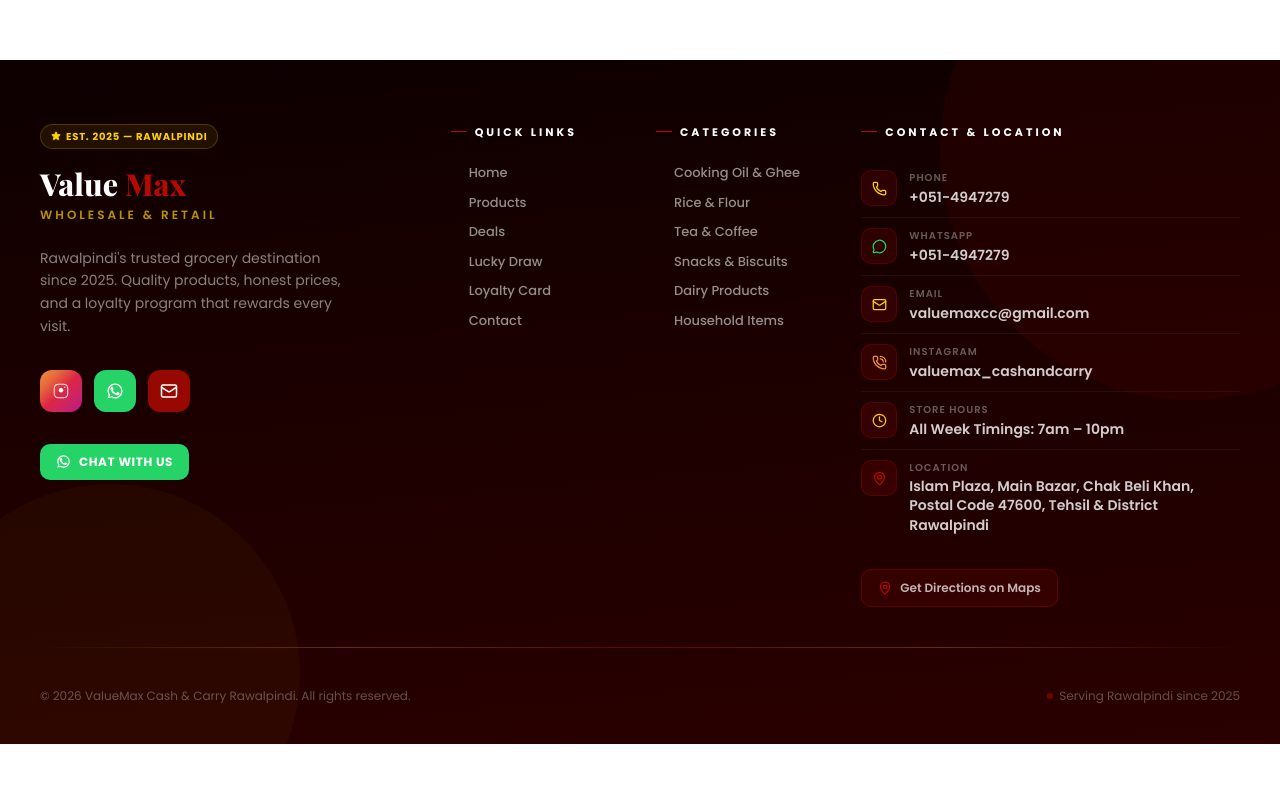
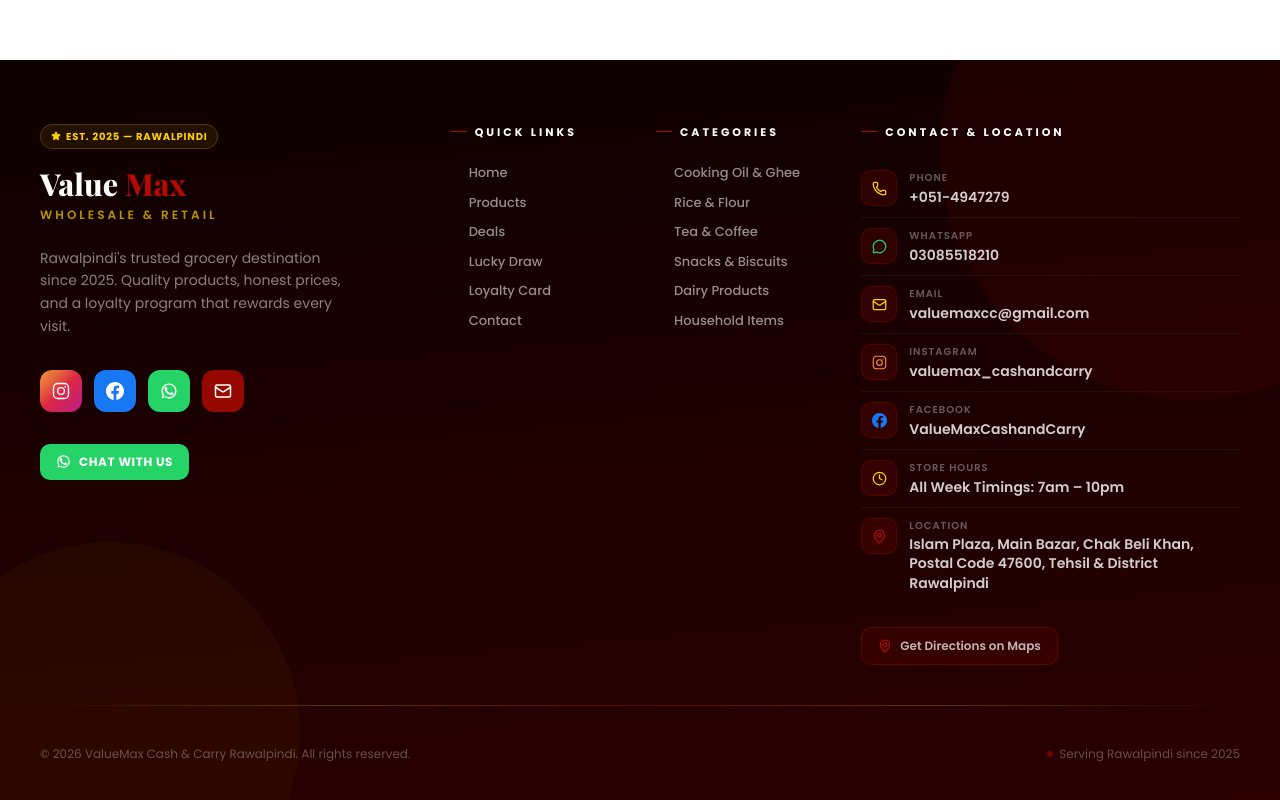
Before and after one commit to Valuemax-Carry/value-max, a Next.js app: page / in a window 1280 px wide. Shown: the part 6645-7445 px from the top of the page. Before the commit the page ends 7389 px from the top, so only its background shows below. Built offline with nearby package versions, Linux system fonts and the light colour scheme.

Commit message:
adding facebook id link

```diff
--- a/components/app-shell/Footer.js
+++ b/components/app-shell/Footer.js
@@ -2,11 +2,12 @@
 
 import React from 'react'
 import Link from 'next/link'
-import { Phone, Mail, MapPin, MessageCircle, Clock, ChevronRight, Star, PhoneCall } from 'lucide-react'
+import { Phone, Mail, MapPin, MessageCircle, Clock, ChevronRight, Star } from 'lucide-react'
 
 const WHATSAPP_NUMBER = "03085518210"
 const EMAIL = "valuemaxcc@gmail.com"
 const INSTAGRAM = "https://instagram.com/valuemax_cashandcarry"
+const FACEBOOK = "https://www.facebook.com/ValueMaxCashandCarry?mibextid=wwXIfr&mibextid=wwXIfr"
 const MAPS_LINK = "https://maps.app.goo.gl/2FuBRsf7LCJKKZ1C8"
 const LOCATION = "Islam Plaza, Main Bazar, Chak Beli Khan, Postal Code 47600, Tehsil & District Rawalpindi"
 const PHONE = "+051-4947279"
@@ -230,9 +231,21 @@ export default function Footer() {
                   aria-label="Instagram"
                 >
                   <svg width="18" height="18" viewBox="0 0 24 24" fill="none" xmlns="http://www.w3.org/2000/svg">
-                    <rect x="3" y="3" width="18" height="18" rx="5" stroke="white" strokeWidth="1.2" />
-                    <circle cx="12" cy="11" r="3" fill="white" />
-                    <circle cx="17" cy="7" r="0.9" fill="white" />
+                    <rect x="2" y="2" width="20" height="20" rx="5.5" stroke="white" strokeWidth="1.8" fill="none"/>
+                    <circle cx="12" cy="12" r="4.5" stroke="white" strokeWidth="1.8" fill="none"/>
+                    <circle cx="17.5" cy="6.5" r="1.1" fill="white"/>
+                  </svg>
+                </a>
+                <a
+                  href={FACEBOOK}
+                  target="_blank"
+                  rel="noopener noreferrer"
+                  className="ft-social-btn"
+                  style={{background:'#1877F2'}}
+                  aria-label="Facebook"
+                >
+                  <svg width="18" height="18" viewBox="0 0 24 24" fill="white" xmlns="http://www.w3.org/2000/svg">
+                    <path d="M24 12.073C24 5.405 18.627 0 12 0S0 5.405 0 12.073C0 18.1 4.388 23.094 10.125 24v-8.437H7.078v-3.49h3.047V9.41c0-3.025 1.791-4.697 4.533-4.697 1.312 0 2.686.236 2.686.236v2.97h-1.514c-1.491 0-1.956.93-1.956 1.886v2.267h3.328l-.532 3.49h-2.796V24C19.612 23.094 24 18.1 24 12.073z"/>
                   </svg>
                 </a>
                 <a
@@ -323,7 +336,7 @@ export default function Footer() {
                   </div>
                   <div>
                     <p className="text-white/35 text-[10px] uppercase tracking-widest font-semibold mb-0.5">WhatsApp</p>
-                    <p className="text-white/80 text-sm font-semibold">{PHONE}</p>
+                    <p className="text-white/80 text-sm font-semibold">{WHATSAPP_NUMBER}</p>
                   </div>
                 </a>
 
@@ -339,11 +352,27 @@ export default function Footer() {
 
                 <a href={INSTAGRAM} target="_blank" rel="noopener noreferrer" className="ft-contact-row group" style={{textDecoration:'none'}}>
                   <div className="ft-icon-wrap">
-                    <PhoneCall size={15} color="#f09433" />
+                    <svg width="15" height="15" viewBox="0 0 24 24" fill="none" xmlns="http://www.w3.org/2000/svg">
+                      <rect x="2" y="2" width="20" height="20" rx="5.5" stroke="#f09433" strokeWidth="1.8" fill="none"/>
+                      <circle cx="12" cy="12" r="4.5" stroke="#f09433" strokeWidth="1.8" fill="none"/>
+                      <circle cx="17.5" cy="6.5" r="1.1" fill="#f09433"/>
+                    </svg>
                   </div>
                   <div>
                     <p className="text-white/35 text-[10px] uppercase tracking-widest font-semibold mb-0.5">Instagram</p>
                     <p className="text-white/80 text-sm font-semibold">valuemax_cashandcarry</p>
+                  </div>
+                </a>
+
+                <a href={FACEBOOK} target="_blank" rel="noopener noreferrer" className="ft-contact-row group" style={{textDecoration:'none'}}>
+                  <div className="ft-icon-wrap">
+                    <svg width="15" height="15" viewBox="0 0 24 24" fill="#1877F2" xmlns="http://www.w3.org/2000/svg">
+                      <path d="M24 12.073C24 5.405 18.627 0 12 0S0 5.405 0 12.073C0 18.1 4.388 23.094 10.125 24v-8.437H7.078v-3.49h3.047V9.41c0-3.025 1.791-4.697 4.533-4.697 1.312 0 2.686.236 2.686.236v2.97h-1.514c-1.491 0-1.956.93-1.956 1.886v2.267h3.328l-.532 3.49h-2.796V24C19.612 23.094 24 18.1 24 12.073z"/>
+                    </svg>
+                  </div>
+                  <div>
+                    <p className="text-white/35 text-[10px] uppercase tracking-widest font-semibold mb-0.5">Facebook</p>
+                    <p className="text-white/80 text-sm font-semibold">ValueMaxCashandCarry</p>
                   </div>
                 </a>
 
```
